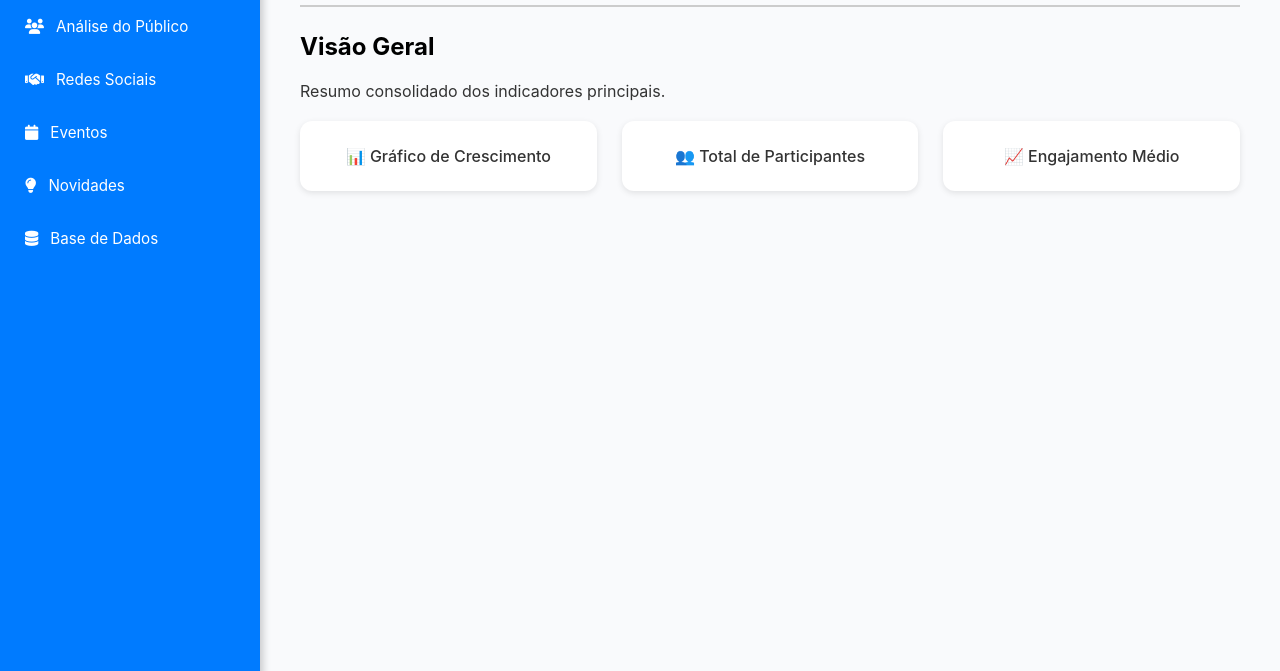
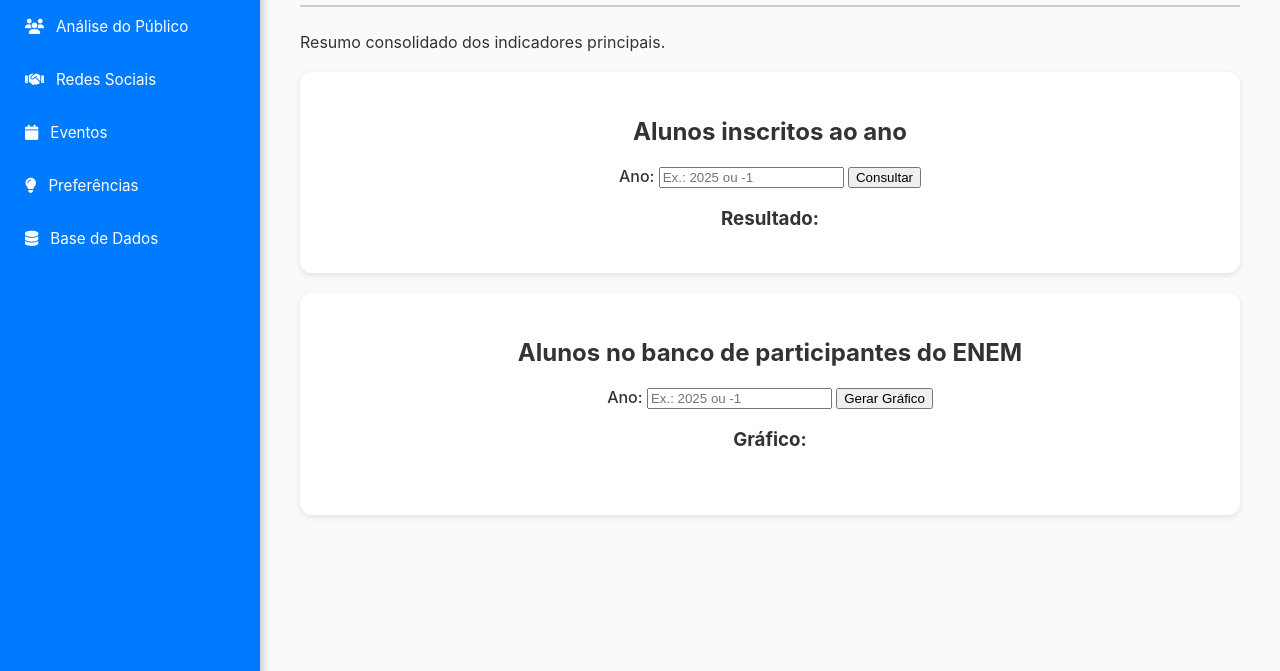
Before and after one commit to LeoAboard/Student-Interest-Prediction, a website: page Frontend/adm.html in a window 1280 px wide. Shown: the part 129-800 px from the top of the page. Drawn offline with Linux system fonts and the light colour scheme.

Commit message:
preenchimento-divs

```diff
--- a/Frontend/adm.html
+++ b/Frontend/adm.html
@@ -16,7 +16,7 @@
       <li><a href="#" data-target="publico"><i class="fa-solid fa-users"></i> Análise do Público</a></li>
       <li><a href="#" data-target="redes"><i class="fa-solid fa-handshake"></i> Redes Sociais</a></li>
       <li><a href="#" data-target="eventos"><i class="fa-solid fa-calendar"></i> Eventos</a></li>
-      <li><a href="#" data-target="novidades"><i class="fa-solid fa-lightbulb"></i> Novidades</a></li>
+      <li><a href="#" data-target="novidades"><i class="fa-solid fa-lightbulb"></i> Preferências</a></li>
       <li><a href="#" data-target="base"><i class="fa-solid fa-database"></i> Base de Dados</a></li>
     </ul>
   </aside>
@@ -28,57 +28,114 @@
       <hr>
     </header>
 
+    <!-- Primeira seção da barra lateral VISÃO GERAL-->
     <section id="geral" class="adm-section active">
-      <h2>Visão Geral</h2>
       <p>Resumo consolidado dos indicadores principais.</p>
+
       <div class="dashboard-grid">
-        <div class="card">📊 Gráfico de Crescimento</div>
-        <div class="card">👥 Total de Participantes</div>
-        <div class="card">📈 Engajamento Médio</div>
+        <div class="card">
+          <h2>Alunos inscritos ao ano</h2>
+          <label for="anoGeral">Ano:</label>
+          <input type="number" id="anoGeral" placeholder="Ex.: 2025 ou -1">
+          <button id="btnContagem">Consultar</button>
+          <h3>Resultado:</h3>
+          <div id="resultadoContagem"></div>
+        </div>
+      </div>
+
+      <div class="dashboard-grid">
+        <div class="card">
+          <h2> Alunos no banco de participantes do ENEM </h2>
+          <label for="anoEnem">Ano:</label>
+          <input type="number" id="anoEnem" placeholder="Ex.: 2025 ou -1">
+          <button id="btnEnem">Gerar Gráfico</button>
+          <h3>Gráfico:</h3>
+          <img id="imgEnem" style="max-width: 600px;">
+        </div>
       </div>
     </section>
 
+    <!-- Segunda seção da barra lateral PÚBLICO-->
     <section id="publico" class="adm-section">
-      <h2>Análise do Público</h2>
       <p>Distribuição demográfica e perfil dos contribuintes.</p>
+
+      <div class="dashboard-grid">
+        <div class="card">
+          <h2>Análise do Público</h2>
+          <label for="anoCidade">Ano:</label>
+          <input type="number" id="anoCidade" placeholder="Ex.: 2025 ou -1">
+          <button id="btnCidade">Gerar Gráfico</button>
+          <h3>Gráfico:</h3>
+          <img id="imgCidade" style="max-width: 600px;">
+        </div>
+      </div>
+
+      <!--
       <div class="dashboard-grid">
         <div class="card">Idade x Gênero</div>
         <div class="card">Escolaridade</div>
         <div class="card">Instituições</div>
       </div>
+      -->
     </section>
 
+    <!-- Terceira seção da barra lateral REDES SOCIAIS-->
     <section id="redes" class="adm-section">
-      <h2>Redes Sociais</h2>
-      <p>Análise de plataformas mais utilizadas.</p>
+
+      <p>Análise de plataformas mais populares.</p>
+
       <div class="dashboard-grid">
-        <div class="card">Plataformas Preferidas</div>
-        <div class="card">Interações por Rede</div>
+        <div class="card">
+          <h2>Popularidade de plataformas</h2>
+          <label for="anoRedes">Ano:</label>
+          <input type="number" id="anoRedes" placeholder="Ex.: 2025 ou -1">
+          <button id="btnRedes">Gerar Gráfico</button>
+          <h3>Gráfico:</h3>
+          <img id="imgRedes" style="max-width: 600px;">
+        </div>
       </div>
     </section>
 
+    <!-- Quarta seção da barra lateral EVENTOS-->
     <section id="eventos" class="adm-section">
       <h2>Eventos</h2>
       <p>Estatísticas de participação e engajamento.</p>
+
       <div class="dashboard-grid">
         <div class="card">Feira de Profissões</div>
         <div class="card">Hackathons</div>
         <div class="card">Workshops</div>
       </div>
+
     </section>
 
+    <!-- Quinta seção da barra lateral PREFERÊNCIAS-->
     <section id="novidades" class="adm-section">
-      <h2>Novidades</h2>
-      <p>Indicadores sobre inovações e feedbacks recentes.</p>
+      <p>Indicadores sobre propensão e feedbacks recentes.</p>
+
+      <div class="dashboard-grid">
+        <div class="card">
+          <h2>Contagem de alunos por turno</h2>
+          <label for="anoTurno">Ano:</label>
+          <input type="number" id="anoTurno" placeholder="Ex.: 2025 ou -1">
+          <button id="btnTurno">Gerar Gráfico</button>
+          <h3>Gráfico:</h3>
+          <img id="imgTurno" style="max-width: 600px;">
+        </div>
+      </div>
+
       <div class="dashboard-grid">
         <div class="card">Últimos Insights</div>
         <div class="card">Sugestões Relevantes</div>
       </div>
+
     </section>
 
+    <!-- Sexta e ultima seção da barra lateral DATABASE TABELA-->
     <section id="base" class="adm-section">
       <h2>Base de Dados</h2>
       <p>Visualização e controle de dados armazenados.</p>
+
       <div class="dashboard-grid">
         <div class="card">Consulta SQL</div>
         <div class="card">Exportar CSV</div>
--- a/package.json
+++ b/package.json
@@ -7,6 +7,7 @@
     "express": "^5.1.0",
     "express-rate-limit": "^8.2.1",
     "express-validator": "^7.3.0",
+    "flask": "^0.2.10",
     "global-fetch": "^0.2.2",
     "jsonwebtoken": "^9.0.2",
     "pg": "^8.16.3",
```
Also changed, not shown: app.js (+0 -7 lines), 1 other file.
